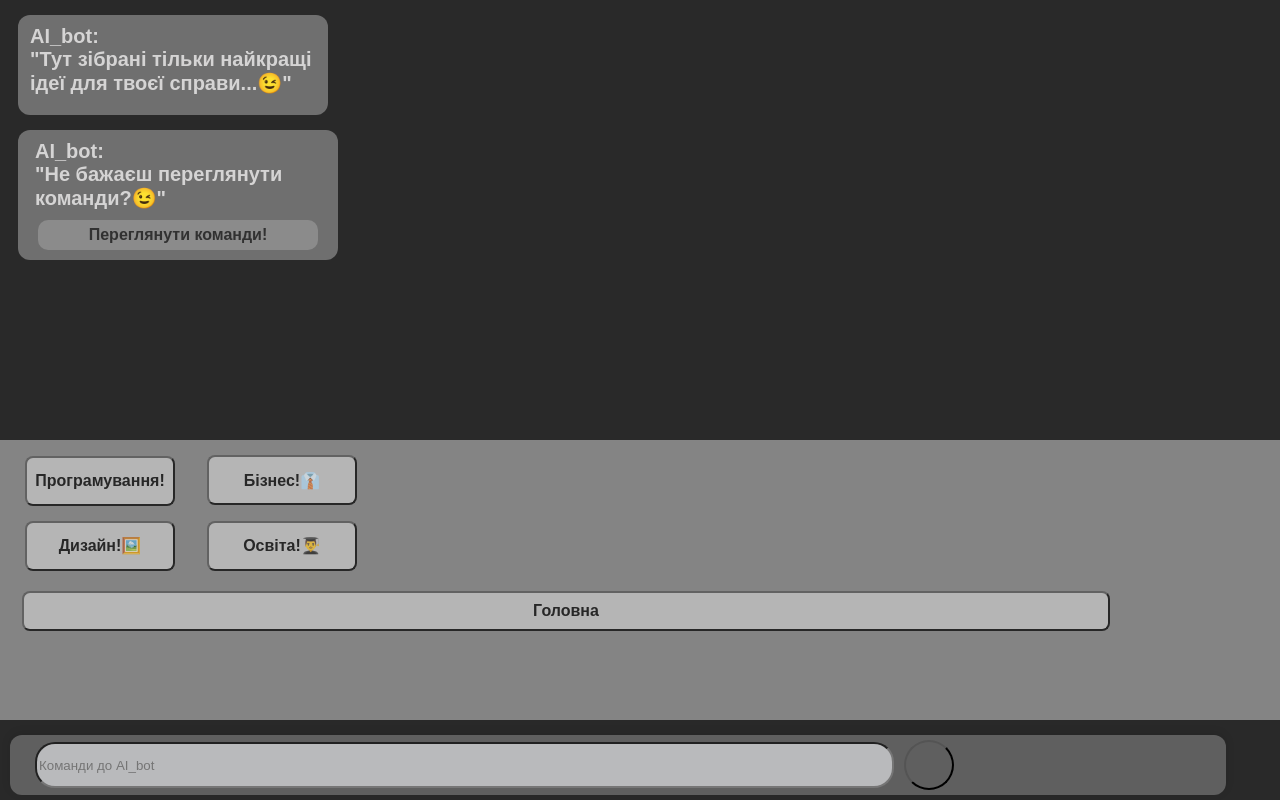
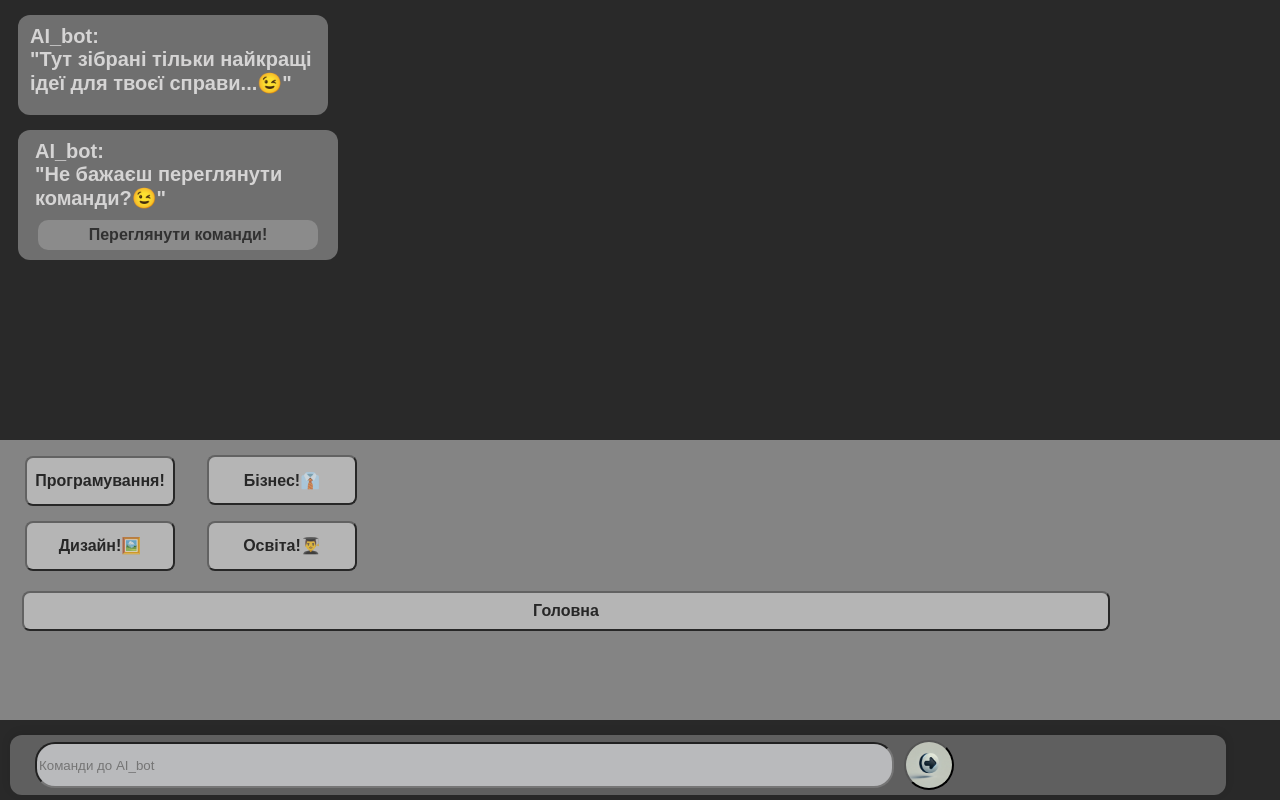
Before and after one commit to Nazar263/AI_bot, a plain HTML site: page Idia/idia.html in a window 1280 px wide. Drawn offline with Linux system fonts and the light colour scheme; the site is published under a folder, as on GitHub Pages, so addresses that start at the root find nothing.

Commit message:
Update idia.css

```diff
--- a/Idia/idia.css
+++ b/Idia/idia.css
@@ -104,7 +104,7 @@ cursor: pointer;
   width: 50px;
   height: 50px;
   border-radius: 100%;
-  background: url("/photo/photo1.jpg");
+  background: url("../photo/photo1.jpg");
   background-size: cover;
 background-position: center;
 background-repeat: no-repeat;
```
